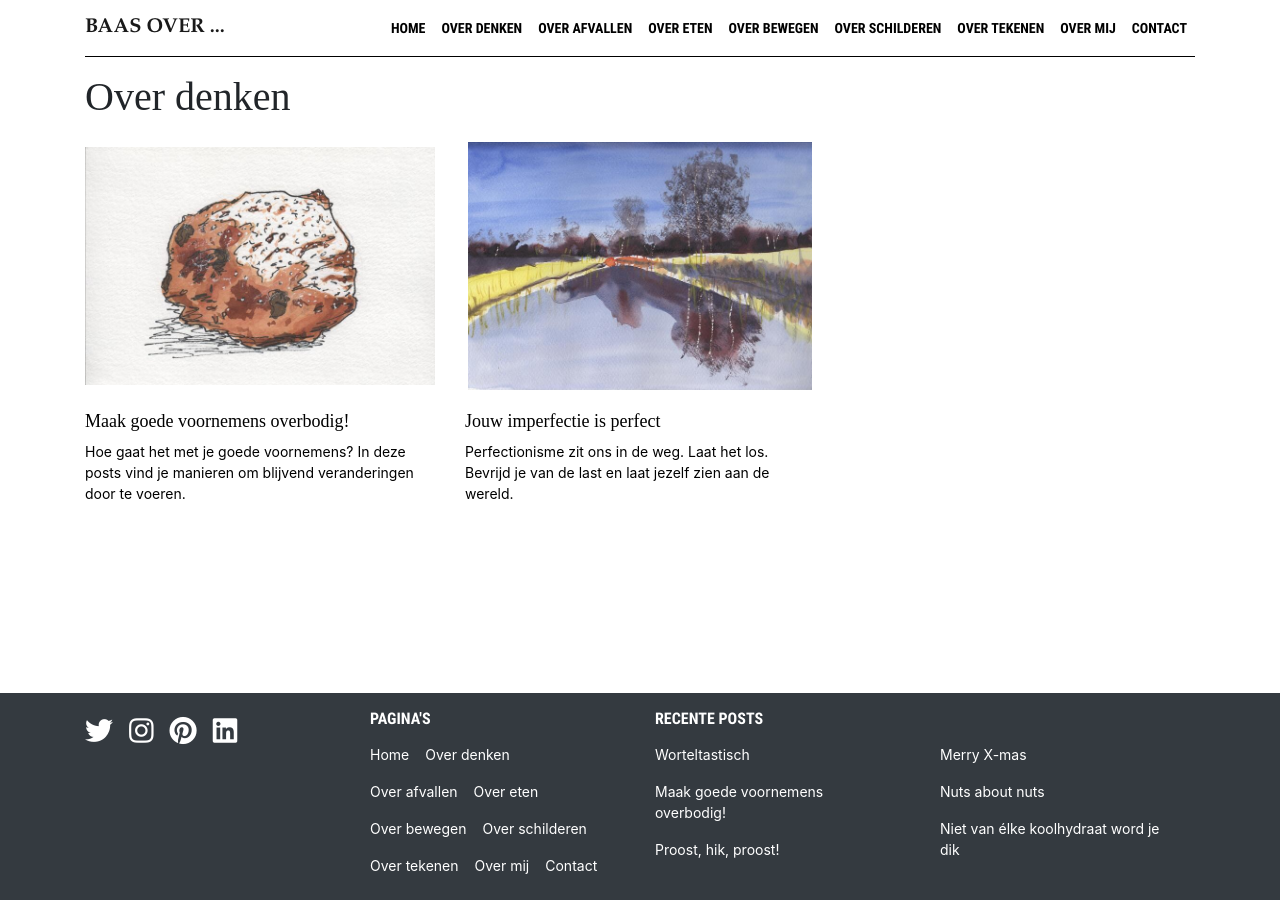
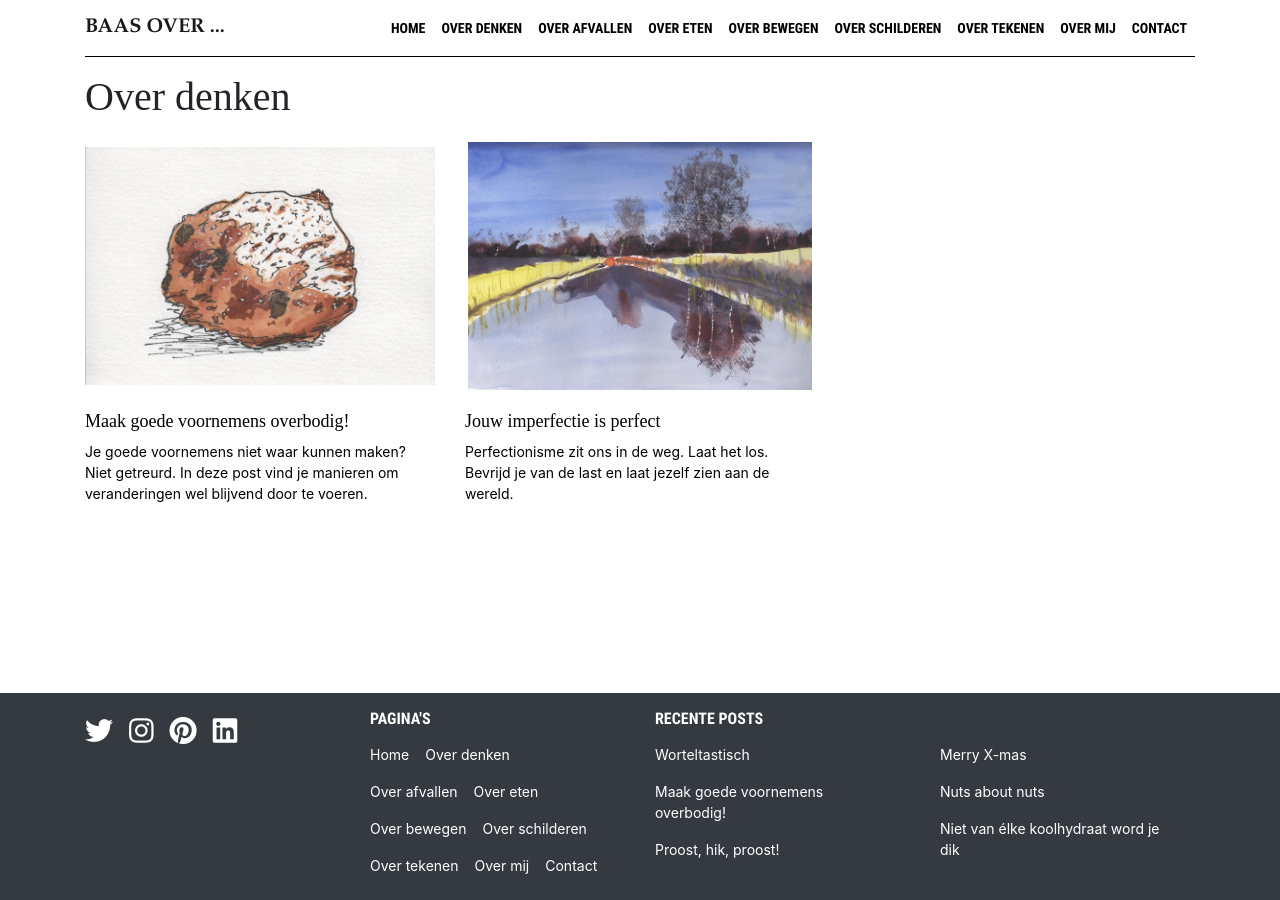
Before and after one commit to BaasLimited/baasovereten.github.io, a Jekyll site: the page built from tag-archives/over-denken.html, in a window 1280 px wide. Built offline with Jekyll 4.4.1, drawn with Linux system fonts in a browser that asks for light colours; some web fonts are replaced; a script that is not in the unit is left out; comment, search, counter and statistics services are not loaded.

Commit message:
Update 2021-02-01-voornemens.md

```diff
--- a/_posts/2021-02-01-voornemens.md
+++ b/_posts/2021-02-01-voornemens.md
@@ -5,7 +5,7 @@ tags:       ["Over eten", "Over afvallen", "Over denken", "Over veranderen"]
 category:   "over-afvallen"
 image:      /uploads/oliebol.jpg
 caption:    "Na de oliebol komen de goede voornemens (waterverf en fineliner in schetsboekje"
-excerpt:    "Hoe gaat het met je goede voornemens? In deze posts vind je manieren om blijvend veranderingen door te voeren."
+excerpt:    "Je goede voornemens niet waar kunnen maken? Niet getreurd. In deze post vind je manieren om veranderingen wel blijvend door te voeren."
 published:  true
 ---
 
```
